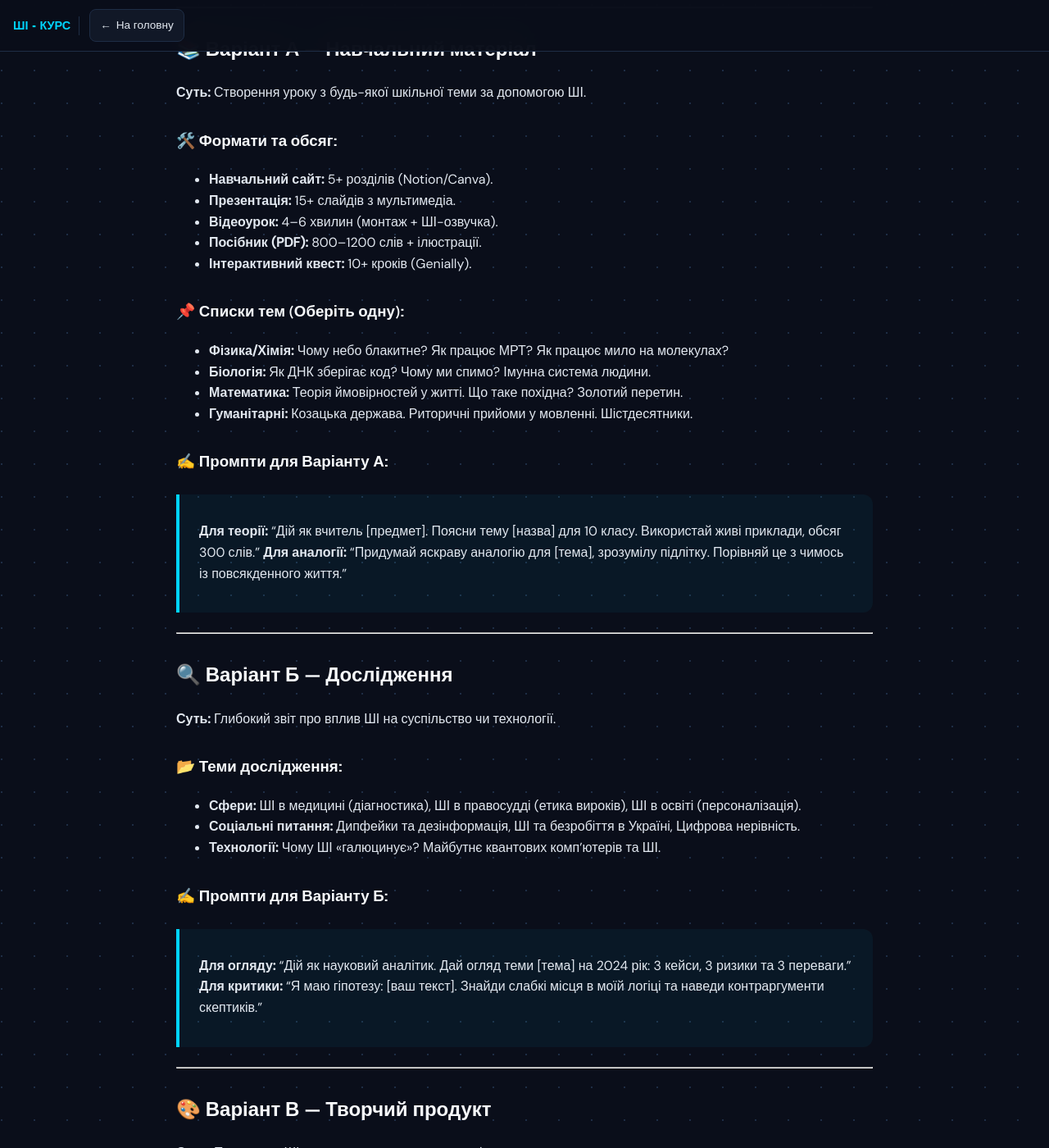
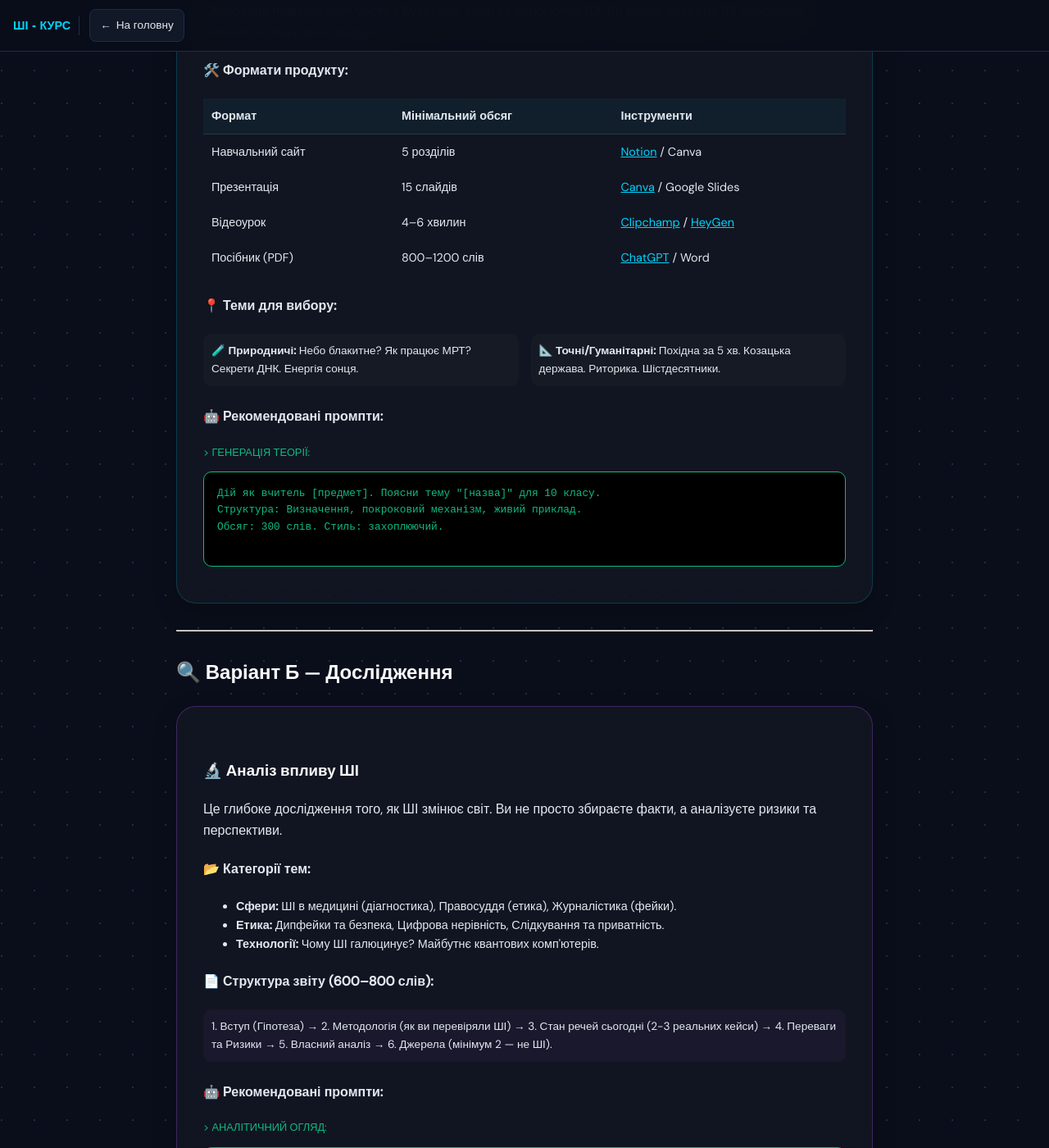
Before and after one commit to Ilona160/AI, a Jekyll site: the page built from practice/projects.md, in a window 1280 px wide and 1400 px high, scrolled down 1196 px. Shown: the whole window at 82% size. Built offline with Jekyll 4.4.1, drawn with Linux system fonts in a browser that asks for light colours; some of the changed text lies outside the part shown.

Commit message:
Update projects.md

```diff
--- a/practice/projects.md
+++ b/practice/projects.md
@@ -1,15 +1,16 @@
 ---
 layout: default
-title: Проєктна робота
+title: Проєктна робота з ШІ
 ---
 
-# 🚀 Проєктна робота: Введення в ШІ
+# 🚀 Фінальний проєкт: Твоє рішення з ШІ
 
 <div class="content-block" style="background: rgba(255, 255, 255, 0.05); backdrop-filter: blur(10px); border: 1px solid rgba(0, 212, 255, 0.3); padding: 1.5rem; border-radius: 20px; margin-bottom: 2rem;">
-    <strong>Мета:</strong> Демонстрація практичних навичок роботи з ШІ та критичного аналізу технологій.
+    <strong>🎓 Загальна інформація:</strong> Підсумкова робота, що демонструє ваше вміння використовувати ШІ на практиці. Виконується протягом уроків 16–18.
     <div style="margin-top: 10px; display: flex; gap: 10px; flex-wrap: wrap;">
-        <span class="lesson-chip" style="background: rgba(0, 212, 255, 0.1); color: var(--accent);">📅 Уроки: 16–18</span>
-        <span class="lesson-chip" style="background: rgba(16, 185, 129, 0.1); color: #10b981;">🏆 Максимум: 100 балів</span>
+        <span class="lesson-chip" style="background: rgba(0, 212, 255, 0.1); color: var(--accent);">🏆 Максимум: 100 балів</span>
+        <span class="lesson-chip" style="background: rgba(16, 185, 129, 0.1); color: #10b981;">⏱️ Захист: 5–7 хв</span>
+        <span class="lesson-chip" style="background: rgba(255, 255, 255, 0.1); color: #fff;">👥 Форма: Індивідуально / Пара</span>
     </div>
 </div>
 
@@ -17,134 +18,190 @@ title: Проєктна робота
 
 ## 📑 Зміст
 - [🧭 Як обрати варіант](#how-to-choose)
-- [🔗 Рекомендовані нейромережі](#ai-tools)
 - [📚 Варіант А — Навчальний матеріал](#variant-a)
 - [🔍 Варіант Б — Дослідження](#variant-b)
 - [🎨 Варіант В — Творчий продукт](#variant-c)
 - [📊 Варіант Г — Порівняльний аналіз](#variant-d)
-- [📋 Вимоги та документація](#common-requirements)
-- [📈 Критерії оцінювання](#criteria)
+- [📋 Обов'язкова документація та критерії](#common-requirements)
 
 ---
 
 <a id="how-to-choose"></a>
 ## 🧭 Як обрати варіант?
 
-1. **Любиш пояснювати іншим?** → [Варіант А](#variant-a) або [Б](#variant-b)
-2. **Ти творча людина (дизайн, відео, сторителінг)?** → [Варіант В](#variant-c)
-3. **Цікаво аналізувати та порівнювати сервіси?** → [Варіант Г](#variant-d)
-4. **Хочеш дослідити вплив ШІ на майбутнє професій?** → [Варіант Б](#variant-b)
-
----
-
-<a id="ai-tools"></a>
-## 🔗 Рекомендовані нейромережі
-
-Використовуйте ці інструменти залежно від вашої задачі:
-
-| Тип роботи | Рекомендовані сервіси | Посилання |
-| :--- | :--- | :--- |
-| **Текст та логіка** | **ChatGPT** (універсальний), **Claude** (творчий текст) | [chat.openai.com](https://chat.openai.com), [claude.ai](https://claude.ai) |
-| **Пошук та факти** | **Perplexity** (ШІ-пошуковик з джерелами) | [perplexity.ai](https://perplexity.ai) |
-| **Зображення** | **Midjourney**, **DALL-E 3** (в ChatGPT), **Canva Magic** | [midjourney.com](https://midjourney.com), [canva.com](https://canva.com) |
-| **Презентації** | **Gamma App**, **Canva Magic Design** | [gamma.app](https://gamma.app), [canva.com](https://canva.com) |
-| **Відео та звук** | **Suno** (музика), **HeyGen** (аватари), **Clipchamp** | [suno.com](https://suno.com), [heygen.com](https://heygen.com) |
+<div class="content-block" style="background: rgba(255, 255, 255, 0.03); border: 1px solid rgba(255, 255, 255, 0.1); padding: 1.5rem; border-radius: 20px;">
+    <p>Відповідайте на питання, щоб знайти свій шлях:</p>
+    <ul style="list-style: none; padding: 0;">
+        <li style="margin-bottom: 10px;">🔹 <em>Любиш пояснювати іншим?</em> → <strong>Варіант А або Б</strong></li>
+        <li style="margin-bottom: 10px;">🔹 <em>Ти творча людина (дизайн, відео)?</em> → <strong>Варіант В</strong></li>
+        <li style="margin-bottom: 10px;">🔹 <em>Цікаво порівнювати різні технології?</em> → <strong>Варіант Г</strong></li>
+    </ul>
+</div>
 
 ---
 
 <a id="variant-a"></a>
 ## 📚 Варіант А — Навчальний матеріал
-**Суть:** Створення уроку з будь-якої шкільної теми за допомогою ШІ.
 
-### 🛠️ Формати та обсяг:
-* **Навчальний сайт:** 5+ розділів (Notion/Canva).
-* **Презентація:** 15+ слайдів з мультимедіа.
-* **Відеоурок:** 4–6 хвилин (монтаж + ШІ-озвучка).
-* **Посібник (PDF):** 800–1200 слів + ілюстрації.
-* **Інтерактивний квест:** 10+ кроків (Genially).
+<div class="content-block" style="background: rgba(255, 255, 255, 0.03); backdrop-filter: blur(10px); border: 1px solid rgba(0, 212, 255, 0.2); padding: 2rem; border-radius: 24px; margin-bottom: 2rem;">
+    <h3>📖 Суть</h3>
+    <p>Створення повноцінного уроку з будь-якої теми за допомогою ШІ. Ви маєте довести: ШІ допомагає вивчати складні речі швидше.</p>
 
-### 📌 Списки тем (Оберіть одну):
-* **Фізика/Хімія:** Чому небо блакитне? Як працює МРТ? Як працює мило на молекулах?
-* **Біологія:** Як ДНК зберігає код? Чому ми спимо? Імунна система людини.
-* **Математика:** Теорія ймовірностей у житті. Що таке похідна? Золотий перетин.
-* **Гуманітарні:** Козацька держава. Риторичні прийоми у мовленні. Шістдесятники.
+    <h4>🛠️ Формати продукту:</h4>
+    <div style="overflow-x: auto;">
+        <table style="width: 100%; border-collapse: collapse; font-size: 0.9rem;">
+            <tr style="border-bottom: 1px solid rgba(255,255,255,0.1); background: rgba(0, 212, 255, 0.05);">
+                <th style="padding: 10px; text-align: left;">Формат</th>
+                <th style="padding: 10px; text-align: left;">Мінімальний обсяг</th>
+                <th style="padding: 10px; text-align: left;">Інструменти</th>
+            </tr>
+            <tr><td style="padding: 10px;">Навчальний сайт</td><td style="padding: 10px;">5 розділів</td><td style="padding: 10px;"><a href="https://notion.so" target="_blank" style="color: var(--accent);">Notion</a> / Canva</td></tr>
+            <tr><td style="padding: 10px;">Презентація</td><td style="padding: 10px;">15 слайдів</td><td style="padding: 10px;"><a href="https://canva.com" target="_blank" style="color: var(--accent);">Canva</a> / Google Slides</td></tr>
+            <tr><td style="padding: 10px;">Відеоурок</td><td style="padding: 10px;">4–6 хвилин</td><td style="padding: 10px;"><a href="https://clipchamp.com" target="_blank" style="color: var(--accent);">Clipchamp</a> / <a href="https://heygen.com" target="_blank" style="color: var(--accent);">HeyGen</a></td></tr>
+            <tr><td style="padding: 10px;">Посібник (PDF)</td><td style="padding: 10px;">800–1200 слів</td><td style="padding: 10px;"><a href="https://chatgpt.com" target="_blank" style="color: var(--accent);">ChatGPT</a> / Word</td></tr>
+        </table>
+    </div>
 
-### ✍️ Промпти для Варіанту А:
-> **Для теорії:** "Дій як вчитель [предмет]. Поясни тему [назва] для 10 класу. Використай живі приклади, обсяг 300 слів."
-> **Для аналогії:** "Придумай яскраву аналогію для [тема], зрозумілу підлітку. Порівняй це з чимось із повсякденного життя."
+    <h4 style="margin-top: 1.5rem;">📍 Теми для вибору:</h4>
+    <div style="display: grid; grid-template-columns: 1fr 1fr; gap: 15px; font-size: 0.85rem;">
+        <div style="background: rgba(255,255,255,0.02); padding: 10px; border-radius: 10px;">
+            <strong>🧪 Природничі:</strong> Небо блакитне? Як працює МРТ? Секрети ДНК. Енергія сонця.
+        </div>
+        <div style="background: rgba(255,255,255,0.02); padding: 10px; border-radius: 10px;">
+            <strong>📐 Точні/Гуманітарні:</strong> Похідна за 5 хв. Козацька держава. Риторика. Шістдесятники.
+        </div>
+    </div>
+
+    <h4 style="margin-top: 1.5rem;">🤖 Рекомендовані промпти:</h4>
+    <p style="font-size: 0.8rem; color: #10b981; margin-bottom: 5px;">> ГЕНЕРАЦІЯ ТЕОРІЇ:</p>
+    <pre style="background: #000; padding: 1rem; border-radius: 10px; border: 1px solid #10b981; color: #10b981; font-family: monospace; font-size: 0.8rem; overflow-x: auto;">
+Дій як вчитель [предмет]. Поясни тему "[назва]" для 10 класу.
+Структура: Визначення, покроковий механізм, живий приклад.
+Обсяг: 300 слів. Стиль: захоплюючий.
+    </pre>
+</div>
 
 ---
 
 <a id="variant-b"></a>
 ## 🔍 Варіант Б — Дослідження
-**Суть:** Глибокий звіт про вплив ШІ на суспільство чи технології.
 
-### 📂 Теми дослідження:
-* **Сфери:** ШІ в медицині (діагностика), ШІ в правосудді (етика вироків), ШІ в освіті (персоналізація).
-* **Соціальні питання:** Дипфейки та дезінформація, ШІ та безробіття в Україні, Цифрова нерівність.
-* **Технології:** Чому ШІ «галюцинує»? Майбутнє квантових комп'ютерів та ШІ.
+<div class="content-block" style="background: rgba(255, 255, 255, 0.03); backdrop-filter: blur(10px); border: 1px solid rgba(168, 85, 247, 0.3); padding: 2rem; border-radius: 24px; margin-bottom: 2rem;">
+    <h3>🔬 Аналіз впливу ШІ</h3>
+    <p>Це глибоке дослідження того, як ШІ змінює світ. Ви не просто збираєте факти, а аналізуєте ризики та перспективи.</p>
 
-### ✍️ Промпти для Варіанту Б:
-> **Для огляду:** "Дій як науковий аналітик. Дай огляд теми [тема] на 2024 рік: 3 кейси, 3 ризики та 3 переваги."
-> **Для критики:** "Я маю гіпотезу: [ваш текст]. Знайди слабкі місця в моїй логіці та наведи контраргументи скептиків."
+    <h4>📂 Категорії тем:</h4>
+    <ul style="font-size: 0.9rem;">
+        <li><strong>Сфери:</strong> ШІ в медицині (діагностика), Правосуддя (етика), Журналістика (фейки).</li>
+        <li><strong>Етика:</strong> Дипфейки та безпека, Цифрова нерівність, Слідкування та приватність.</li>
+        <li><strong>Технології:</strong> Чому ШІ галюцинує? Майбутнє квантових комп'ютерів.</li>
+    </ul>
+
+    <h4>📄 Структура звіту (600–800 слів):</h4>
+    <p style="font-size: 0.85rem; background: rgba(168, 85, 247, 0.05); padding: 10px; border-radius: 10px;">
+        1. Вступ (Гіпотеза) → 2. Методологія (як ви перевіряли ШІ) → 3. Стан речей сьогодні (2-3 реальних кейси) → 4. Переваги та Ризики → 5. Власний аналіз → 6. Джерела (мінімум 2 — не ШІ).
+    </p>
+
+    <h4 style="margin-top: 1.5rem;">🤖 Рекомендовані промпти:</h4>
+    <p style="font-size: 0.8rem; color: #10b981; margin-bottom: 5px;">> АНАЛІТИЧНИЙ ОГЛЯД:</p>
+    <pre style="background: #000; padding: 1rem; border-radius: 10px; border: 1px solid #10b981; color: #10b981; font-family: monospace; font-size: 0.8rem; overflow-x: auto;">
+Дій як науковий аналітик. Дай структурований огляд теми
+"[ваша тема]" на 2024 рік. Включи 3 реальних кейси з
+назвами компаній та 3 доведені ризики.
+    </pre>
+    <p style="margin-top: 10px; text-align: center;">
+        <a href="https://perplexity.ai" target="_blank" class="nav-link" style="font-size: 0.8rem; border-color: #a855f7;">🔗 Перевірка фактів через Perplexity</a>
+    </p>
+</div>
 
 ---
 
 <a id="variant-c"></a>
 ## 🎨 Варіант В — Творчий продукт
-**Суть:** Пояснення ШІ через мистецтво та сторителінг.
 
-### 🎭 Формати:
-* **Комікс:** 8–12 сторінок про пригоди ШІ (використовуйте Canva AI для графіки).
-* **Подкаст:** 8–12 хвилин (інтерв'ю з ШІ або розповідь про тренди).
-* **Документалка:** 5–8 хвилин про реальну проблему ШІ (Clipchamp/DaVinci).
-* **Гра/Квест:** 15+ логічних кроків у Twine або Google Forms.
+<div class="content-block" style="background: rgba(255, 255, 255, 0.03); backdrop-filter: blur(10px); border: 1px solid rgba(16, 185, 129, 0.3); padding: 2rem; border-radius: 24px; margin-bottom: 2rem;">
+    <h3>🎨 Мистецтво та сторителінг</h3>
+    <p>Розкажіть про ШІ через нестандартні формати: комікси, подкасти або ігри.</p>
 
-### ✍️ Промпти для Варіанту В:
-> **Сценарій:** "Напиши сценарій для коміксу на 8 панелей. Тема: як нейронна мережа вчиться розрізняти котів. Додай гумор."
-> **Структура подкасту:** "Створи план 10-хвилинного подкасту про етику ШІ. Почни з цікавого факту-гачка."
+    <div class="theory-grid">
+        <div class="theory-card" style="margin:0; padding: 1.5rem; border-top: 2px solid #10b981;">
+            <h4>🎙️ Подкаст (8-12 хв)</h4>
+            <p style="font-size: 0.8rem;">Інтерв'ю з ШІ або розповідь про тренди. Музика від <a href="https://suno.com" target="_blank" style="color: #10b981;">Suno</a>.</p>
+        </div>
+        <div class="theory-card" style="margin:0; padding: 1.5rem; border-top: 2px solid #10b981;">
+            <h4>🖼️ Комікс (8-12 стор)</h4>
+            <p style="font-size: 0.8rem;">Сюжет про життя з ШІ. Візуал через <a href="https://canva.com" target="_blank" style="color: #10b981;">Canva Magic</a>.</p>
+        </div>
+        <div class="theory-card" style="margin:0; padding: 1.5rem; border-top: 2px solid #10b981;">
+            <h4>🎮 Квест (15+ кроків)</h4>
+            <p style="font-size: 0.8rem;">Навчальна гра в <a href="https://genially.com" target="_blank" style="color: #10b981;">Genially</a> або Google Forms.</p>
+        </div>
+    </div>
+
+    <h4 style="margin-top: 1.5rem;">🤖 Рекомендовані промпти:</h4>
+    <p style="font-size: 0.8rem; color: #10b981; margin-bottom: 5px;">> СЦЕНАРІЙ ГРИ/КОМІКСУ:</p>
+    <pre style="background: #000; padding: 1rem; border-radius: 10px; border: 1px solid #10b981; color: #10b981; font-family: monospace; font-size: 0.8rem; overflow-x: auto;">
+Розроби механіку квесту на тему "[концепт ШІ]".
+Придумай 3 ключових розгалуження, де вибір гравця
+впливає на результат. Додай навчальний фінал.
+    </pre>
+</div>
 
 ---
 
 <a id="variant-d"></a>
 ## 📊 Варіант Г — Порівняльний аналіз
-**Суть:** Тест-драйв інструментів за власною методологією.
 
-### 🧪 Що порівнювати?
-* **LLM:** ChatGPT vs Claude vs Gemini (точність відповідей українською).
-* **Art:** Midjourney vs Adobe Firefly vs DALL-E 3 (реалізм фото).
-* **Search:** Perplexity vs Google Search (швидкість пошуку фактів).
+<div class="content-block" style="background: rgba(255, 255, 255, 0.03); backdrop-filter: blur(10px); border: 1px solid rgba(245, 158, 11, 0.3); padding: 2rem; border-radius: 24px; margin-bottom: 2rem;">
+    <h3>⚔️ Битва ШІ-інструментів</h3>
+    <p>Проведіть порівняння 3-х сервісів за 5+ критеріями (точність, швидкість, укр. мова, ціна, зручність).</p>
 
-### ✍️ Промпти для Варіанту Г:
-> **Тест:** (Введіть однаковий складний запит в усі сервіси).
-> **Аналіз:** "Я отримав ці три відповіді (вставити). Проаналізуй, яка з них найбільш структурована, точна та лаконічна."
+    <h4>🧪 Варіанти порівняння:</h4>
+    <ul style="font-size: 0.9rem;">
+        <li><strong>Текстові:</strong> <a href="https://chatgpt.com" target="_blank" style="color: #f59e0b;">ChatGPT</a> vs <a href="https://claude.ai" target="_blank" style="color: #f59e0b;">Claude</a> vs <a href="https://gemini.google.com" target="_blank" style="color: #f59e0b;">Gemini</a>.</li>
+        <li><strong>Зображення:</strong> Midjourney vs Firefly vs DALL-E 3.</li>
+        <li><strong>Освітні:</strong> Khanmigo vs Duolingo Max vs Quizlet AI.</li>
+    </ul>
+
+    <h4 style="margin-top: 1.5rem;">🤖 Рекомендовані промпти:</h4>
+    <p style="font-size: 0.8rem; color: #10b981; margin-bottom: 5px;">> ТЕСТУВАННЯ (однаковий запит для всіх):</p>
+    <pre style="background: #000; padding: 1rem; border-radius: 10px; border: 1px solid #10b981; color: #10b981; font-family: monospace; font-size: 0.8rem; overflow-x: auto;">
+Поясни як працює нейронна мережа для 10 класу.
+Включи аналогію, 3 приклади та обмеження.
+Обсяг 250 слів. Без формул.
+    </pre>
+</div>
 
 ---
 
 <a id="common-requirements"></a>
-## 📋 Вимоги до документації
+## 📋 Обов'язкова документація
 
-Кожен проєкт супроводжується **Карткою проєкту**, де вказано:
-1.  **Список ШІ-інструментів** та посилання на них.
-2.  **3 ключові промпти**, які ви використали, та опис того, як ви їх змінювали.
-3.  **Верифікація фактів:** список з 5 фактів, які ви перевірили вручну через Google/Вікіпедію.
-4.  **Рефлексія:** Що здивувало? У чому ШІ помилився? Що ви зробили б інакше?
+<div class="content-block" style="background: rgba(255, 255, 255, 0.02); border: 1px dashed var(--accent); padding: 1.5rem; border-radius: 20px; font-size: 0.85rem;">
+    <h4>📦 Картка проєкту (здається разом із роботою):</h4>
+    <ul>
+        <li><strong>Список інструментів:</strong> Де і що використовували.</li>
+        <li><strong>3 найважливіших промпти:</strong> Ваші найкращі запити.</li>
+        <li><strong>Верифікація:</strong> Мінімум 5 фактів, перевірених через Google/Scholar.</li>
+        <li><strong>Рефлексія:</strong> Що ШІ зробив добре, а де "згалюцинував"?</li>
+    </ul>
+</div>
 
 ---
 
 <a id="criteria"></a>
 ## 📈 Критерії оцінювання (100 балів)
 
-| Критерій | Бали | Що оцінюється |
+| Критерій | Бали | Опис |
 | :--- | :--- | :--- |
-| **Планування** | 15 | Логіка структури та чіткість мети. |
-| **Контент** | 30 | Достовірність фактів та глибина розкриття теми. |
-| **ШІ-майстерність** | 20 | Складність промптів та використання декількох мереж. |
-| **Власний внесок** | 20 | Редагування ШІ-тексту, власний дизайн, критика. |
-| **Захист** | 15 | Впевненість, відповіді на питання, презентація. |
+| **Планування** | 15 | Чітка мета та логіка структури. |
+| **Контент** | 30 | Достовірність фактів, перевірка та глибина. |
+| **Використання ШІ** | 20 | Складність промптів, використання 2+ сервісів. |
+| **Власний внесок** | 20 | Редагування, критичне мислення, власний дизайн. |
+| **Захист** | 15 | Якість виступу та відповіді на питання. |
 
 ---
 
-<div style="text-align: center; margin-top: 2rem;">
-    <a href="tasks.md" class="nav-link">← Назад до завдань</a>
+<div style="text-align: center; margin-top: 3rem;">
+    <a href="https://ilona160.github.io/AI/practice/index.html" class="nav-link">← Повернутися до вибору практики</a>
 </div>
```
